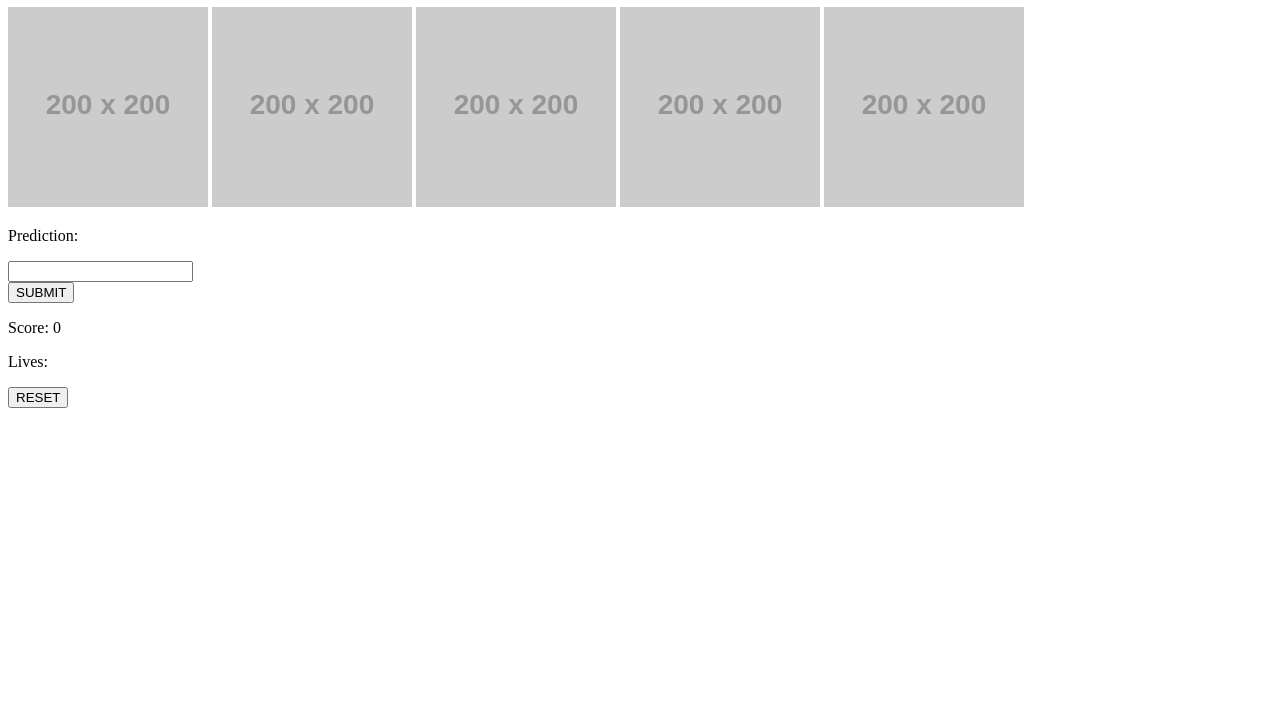
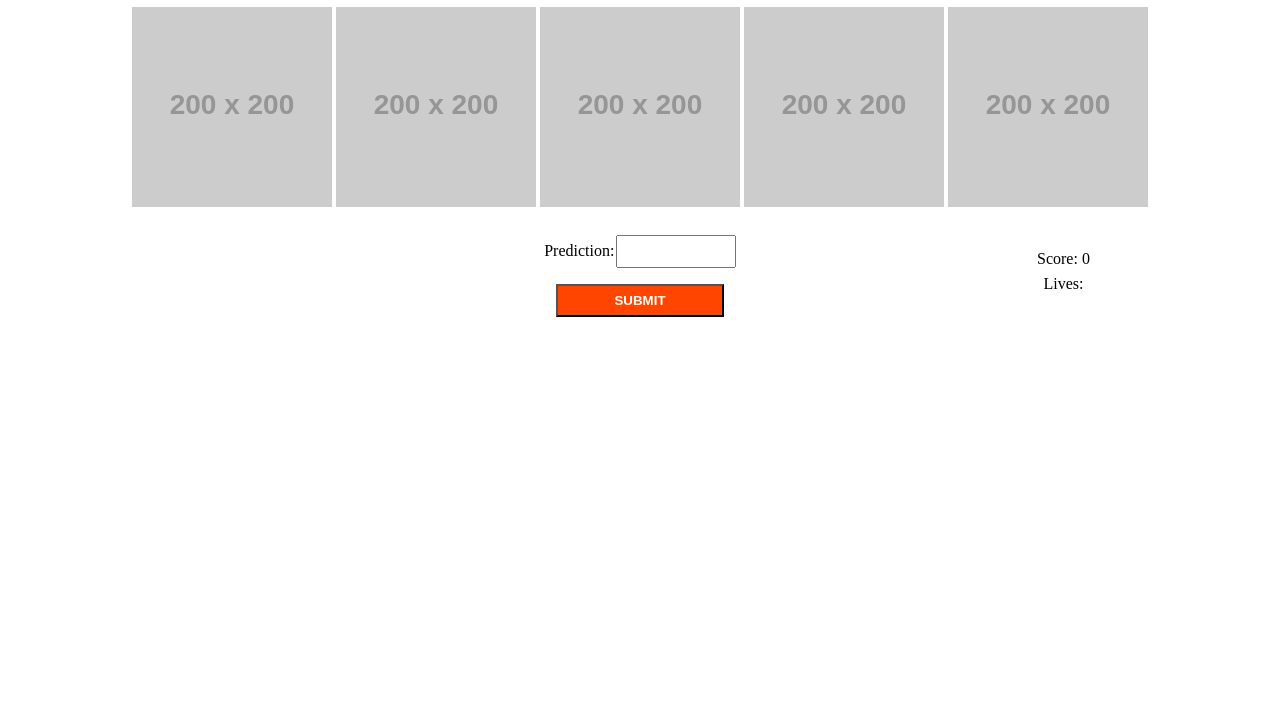
Before and after one commit to itu-itis24-uncuoglu22/term-project, a plain HTML site: page gamePage/index.html in a window 1280 px wide. Shown: the part 73-800 px from the top of the page. Drawn offline with Linux system fonts and the light colour scheme; placeholder pictures from the web are drawn by us.

Commit message:
Add css styling for the game page

```diff
--- a/gamePage/index.html
+++ b/gamePage/index.html
@@ -2,6 +2,7 @@
 <html>
     <head>
         <title>Game Page</title>
+        <link rel="stylesheet" href="style.css">
     </head>
     <body>
         <div id="main-div">
--- /dev/null
+++ b/gamePage/style.css
@@ -0,0 +1,92 @@
+#main-div {
+    /* border: 2px solid black;  */
+    text-align: center;
+}
+
+/* #image-box {
+    border: 2px solid red;
+} */
+
+#menu-div {
+    display: flex;
+}
+
+#input-div {
+    display: flex;
+    margin-bottom: 1em;
+    width: 100%;
+}
+
+#input-div > p {
+    width: 13%;
+    margin:auto 1em auto auto;
+    text-align: left;
+    font-size: 1em;
+}
+
+#input-div > input {
+    width: 26%;
+    height: 2em;
+    margin:auto auto auto 0;
+}
+
+#middle > button {
+    width: 39%;
+    height:2.5em;
+    margin: 0 auto;
+    background-color: orangered;
+    color:white;
+    font-weight: bold;
+}
+
+#left {
+    width: 33vw;
+}
+
+#middle {
+    display: flex;
+    flex-direction: column;
+    align-items: center;
+    justify-content: center;
+    width: 34vw;
+    height: 130px;
+}
+
+#right {
+    display: flex;
+    flex-direction: column;
+    align-items: center;
+    justify-content: center;
+    width: 33vw;
+    height: 130px;
+}
+
+#right div {
+    width: 100%;
+    margin-bottom: 1em;
+}
+
+#reset-btn {
+    display: none;
+    width: 13.4%;
+    height:2.5em;
+    margin: 0 auto;
+    background-color: black;
+    color:white;
+    font-weight: bold;
+}
+
+
+h1 {
+    color: orangered;
+}
+
+
+#score-container {
+    margin:auto;
+    line-height: 2em;
+}
+
+#life-container {
+    margin:auto;
+}
```
